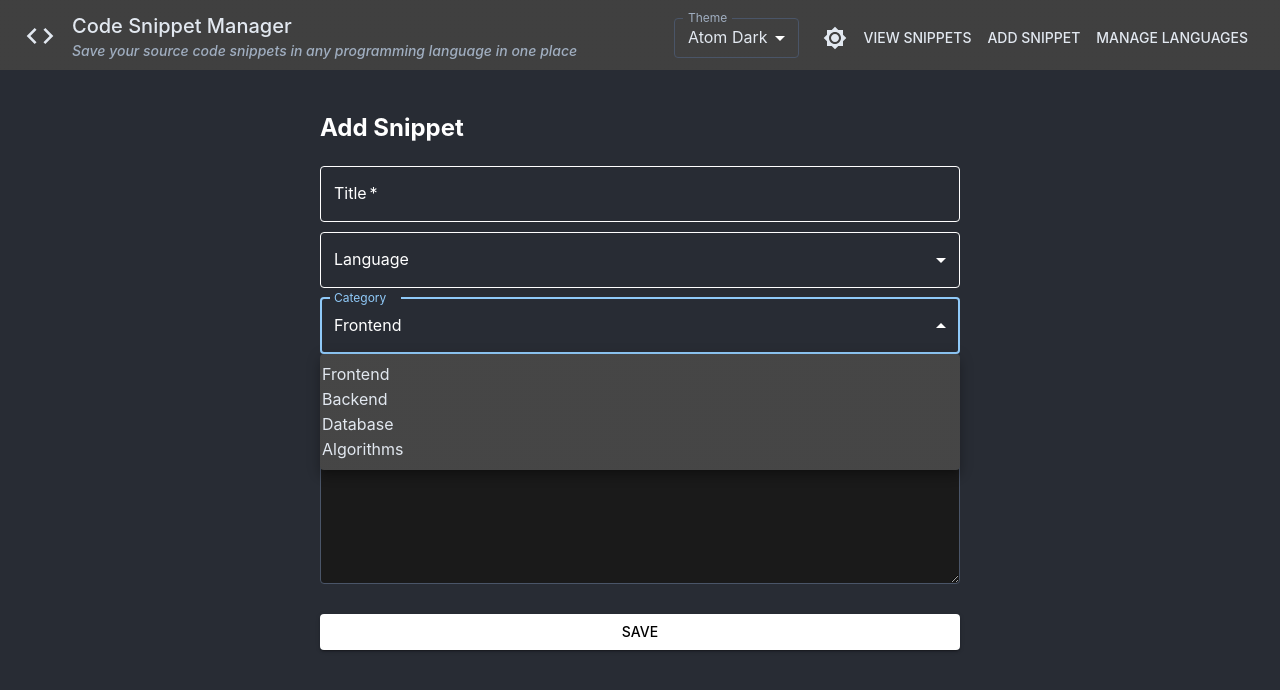
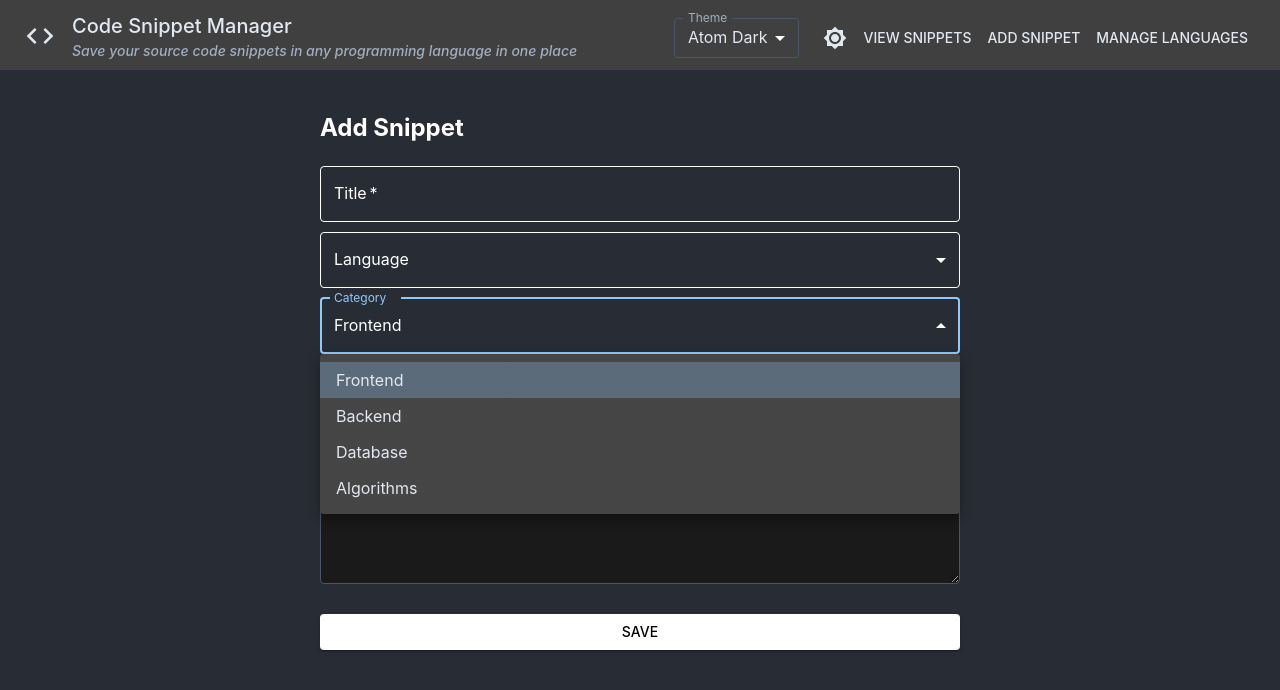
Before and after one commit to thedevarchive/code-snippet-manager, a React (Create React App) app: page /add in a window 1280 px wide. Both pictures are taken after a click on the element "Frontend". Shown: the top 690 px of the page. Built offline with nearby package versions, Linux system fonts and the light colour scheme.

Commit message:
Fixed issue with Category select not allowing users to change categories

```diff
--- a/src/components/SnippetForm.jsx
+++ b/src/components/SnippetForm.jsx
@@ -87,9 +87,9 @@ export const SnippetForm = ({ onSave, languages, isDarkMode, theme }) => {
                     }}
                 >
                     {CATEGORIES.map((cat, index) => (
-                        <option key={index} value={cat}>
+                        <MenuItem key={index} value={cat}>
                             {cat}
-                        </option>
+                        </MenuItem>
                     ))}
                 </Select>
             </FormControl>
```
